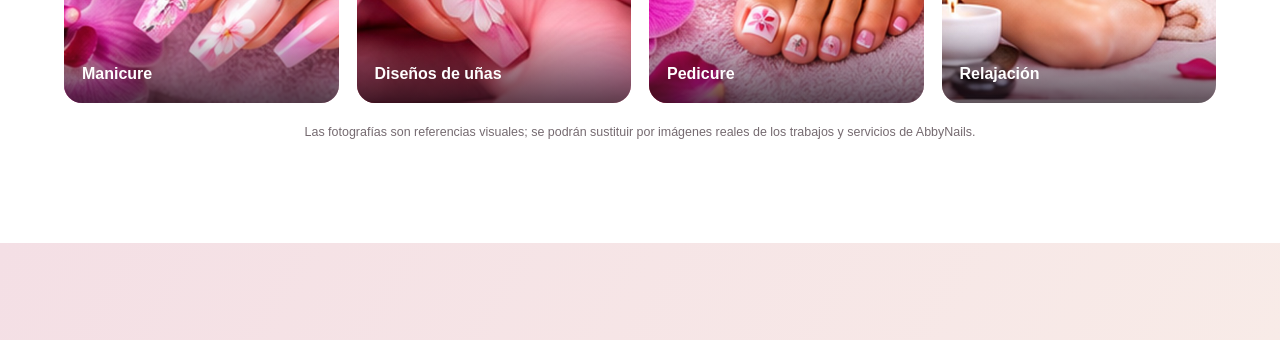
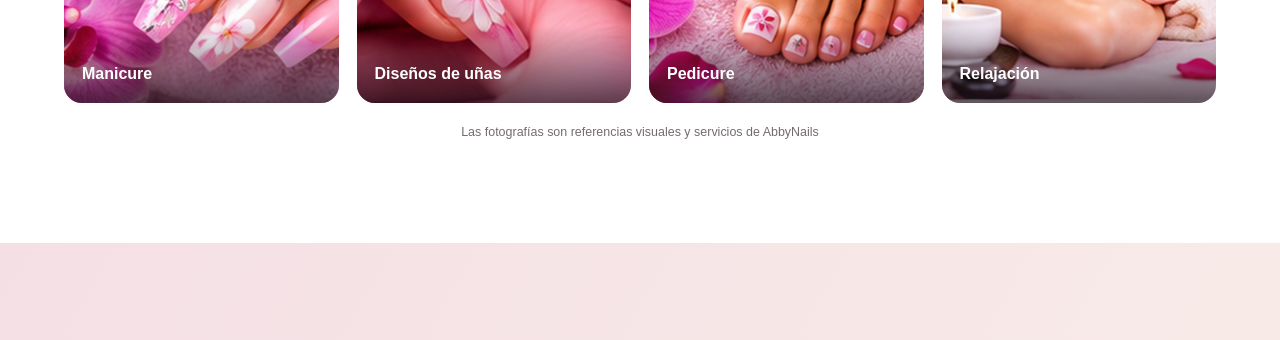
Before and after one commit to alexvallejo-pec/AbbyNail, a plain HTML site: page index.html in a window 1280 px wide. Shown: the part 3900-4240 px from the top of the page. Drawn offline with Linux system fonts and the light colour scheme.

Commit message:
Update catalog disclaimer text in index.html

```diff
--- a/index.html
+++ b/index.html
@@ -186,7 +186,7 @@
           <figcaption>Relajación</figcaption>
         </figure>
       </div>
-      <p class="catalog-disclaimer">Las fotografías son referencias visuales; se podrán sustituir por imágenes reales de los trabajos y servicios de AbbyNails.</p>
+      <p class="catalog-disclaimer">Las fotografías son referencias visuales y servicios de AbbyNails</p>
     </section>
 
     <section class="contact section" id="contacto" aria-labelledby="contact-title">
```
